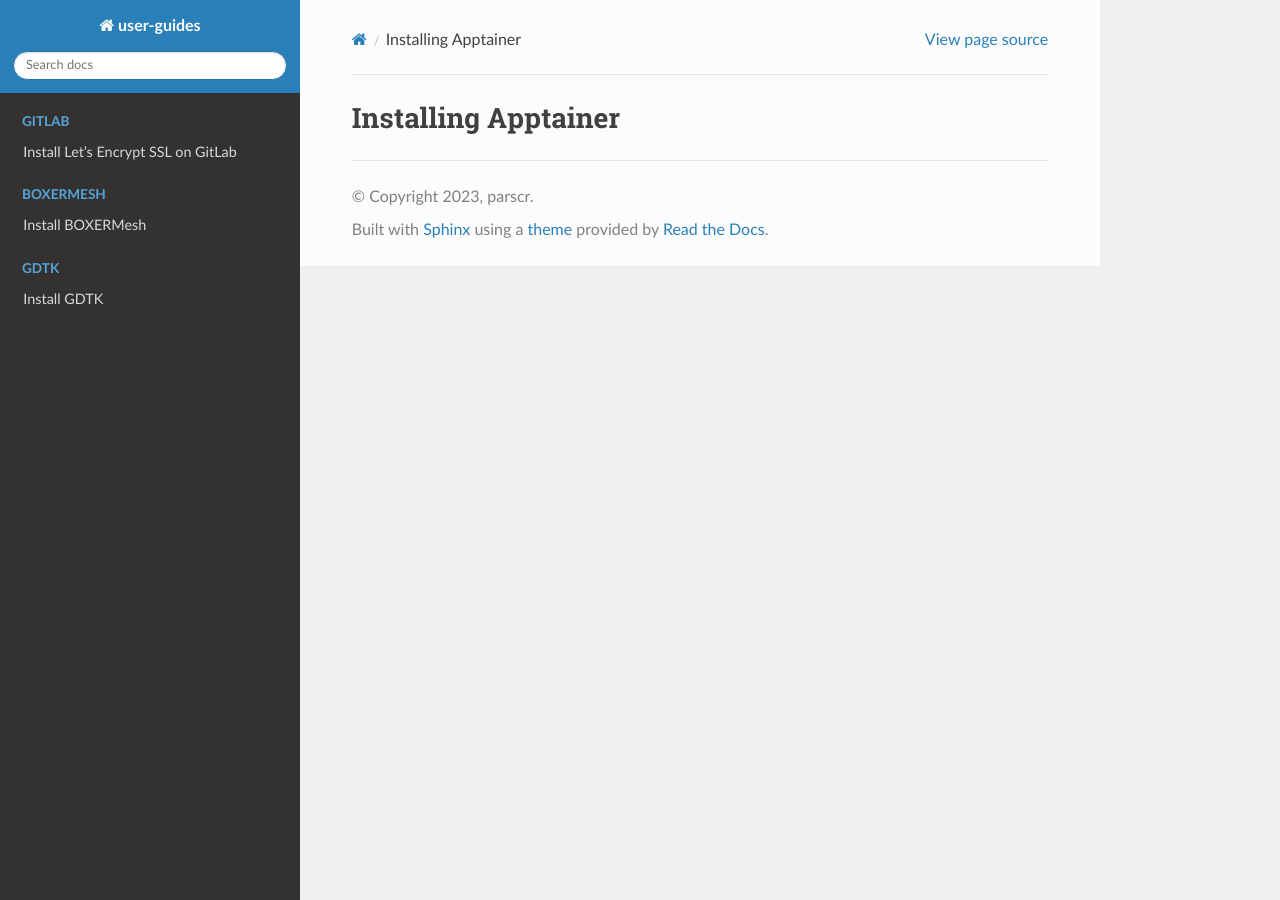
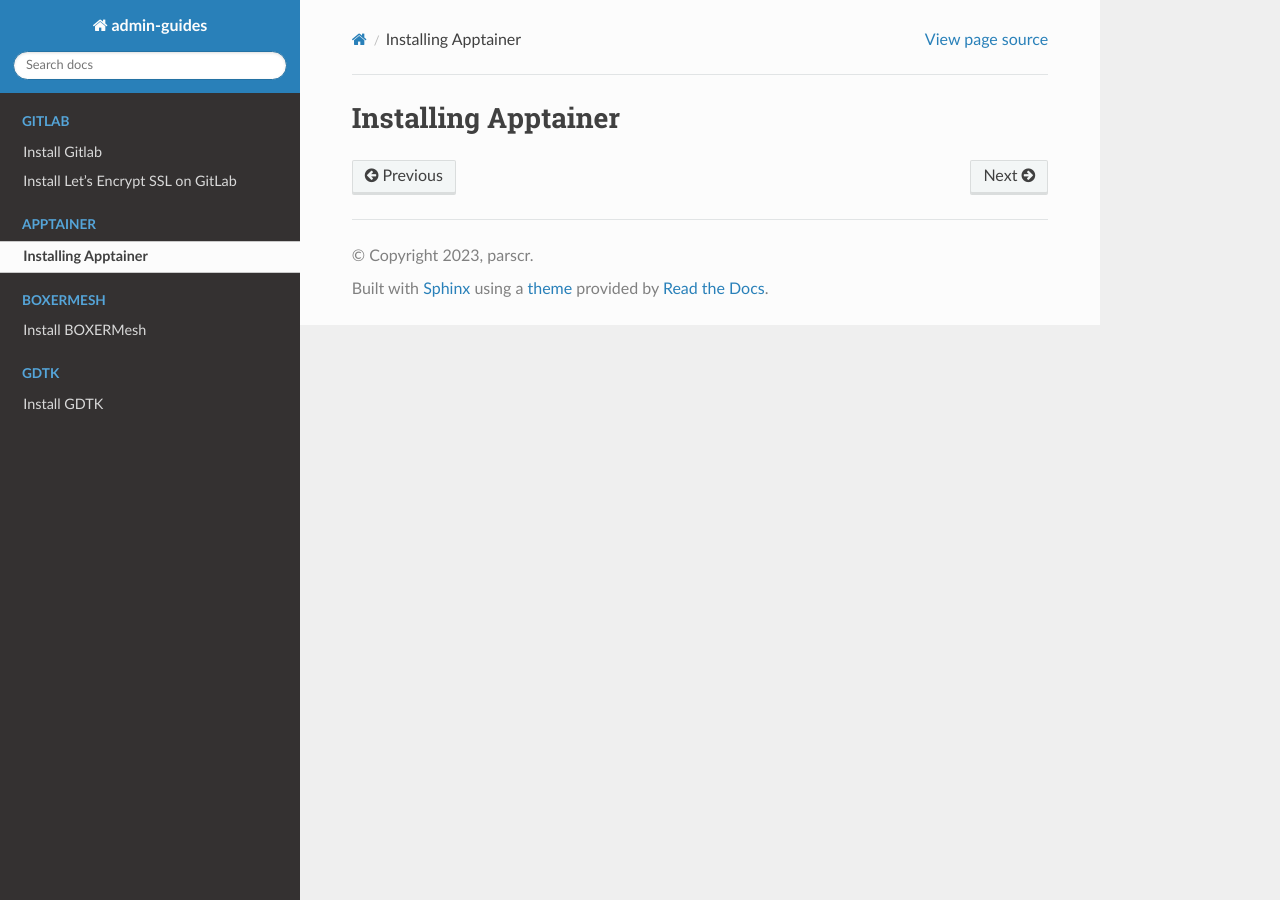
Before and after one commit to parscr/admin-guides, a Sphinx documentation site: the page built from docs/source/install-apptainer.rst, in a window 1280 px wide. Built offline with Sphinx 7.4.7 and the Read the Docs theme 2.0.0, drawn with Linux system fonts in a browser that asks for light colours; pages that are not in the unit, such as notebooks, are missing from menus.

Commit message:
changed user to admin

```diff
--- a/docs/source/conf.py
+++ b/docs/source/conf.py
@@ -6,7 +6,7 @@
 # -- Project information -----------------------------------------------------
 # https://www.sphinx-doc.org/en/master/usage/configuration.html#project-information
 
-project = 'user-guides'
+project = 'admin-guides'
 copyright = '2023, parscr'
 author = 'parscr'
 release = '1.0.0'
--- a/docs/source/index.rst
+++ b/docs/source/index.rst
@@ -1,23 +1,23 @@
-.. user-guides documentation master file, created by
+.. admin-guides documentation master file, created by
    sphinx-quickstart on Sat Aug 19 05:02:55 2023.
    You can adapt this file completely to your liking, but it should at least
    contain the root `toctree` directive.
 
 Admin-guides
------------
+------------
 
 .. toctree::
    :maxdepth: 2
    :caption: Gitlab
 
-   installing-gitlab
+   install-gitlab
    install-letsencrypt
 
 .. toctree::
    :maxdepth: 2
    :caption: Apptainer
 
-   installing-apptainer
+   install-apptainer
 
 .. toctree::
    :maxdepth: 2
```
